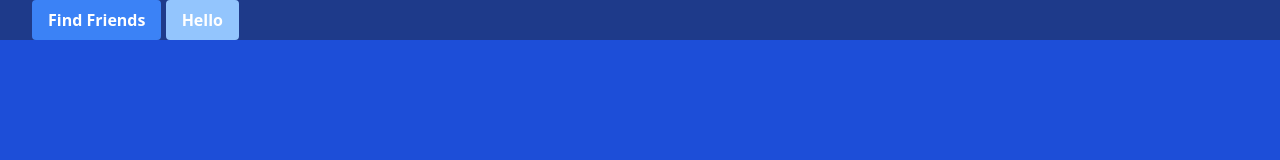
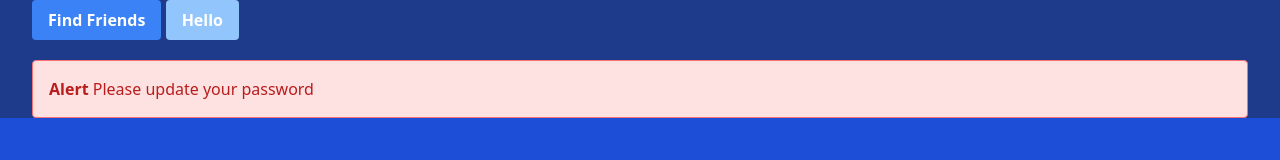
Before and after one commit to abhay-ag/tailwind-css, a website: page public/index.html in a window 1280 px wide. Drawn offline with Linux system fonts and the light colour scheme.

Commit message:
Alert using tailwind | Custom UI

```diff
--- a/public/index.html
+++ b/public/index.html
@@ -10,9 +10,15 @@
 <body class="bg-blue-700">
     <!-- BACKGROUND COLORS -->
     <div class="container bg-blue-900">
+        <!-- Button components -->
         <button class="bg-blue-500 text-white font-bold py-2 px-4 rounded hover:bg-blue-400">Find Friends</button>
 
         <button class="btn btn-blue">Hello</button>    <!-- Applying custom styles. goto the src styels.css file and then make the changes there we have to use @apply option for the styles -->
+        <!-- Alert components -->
+        <div class="bg-red-100 border border-red-400 text-red-700 p-4 rounded relative my-5" role="alert">
+            <strong class="font-bold">Alert</strong>
+            <span class="block sm:inline">Please update your password</span>
+        </div>
     </div>
 </body>
 </html>
```
Also changed, not shown: public/styles.css.
